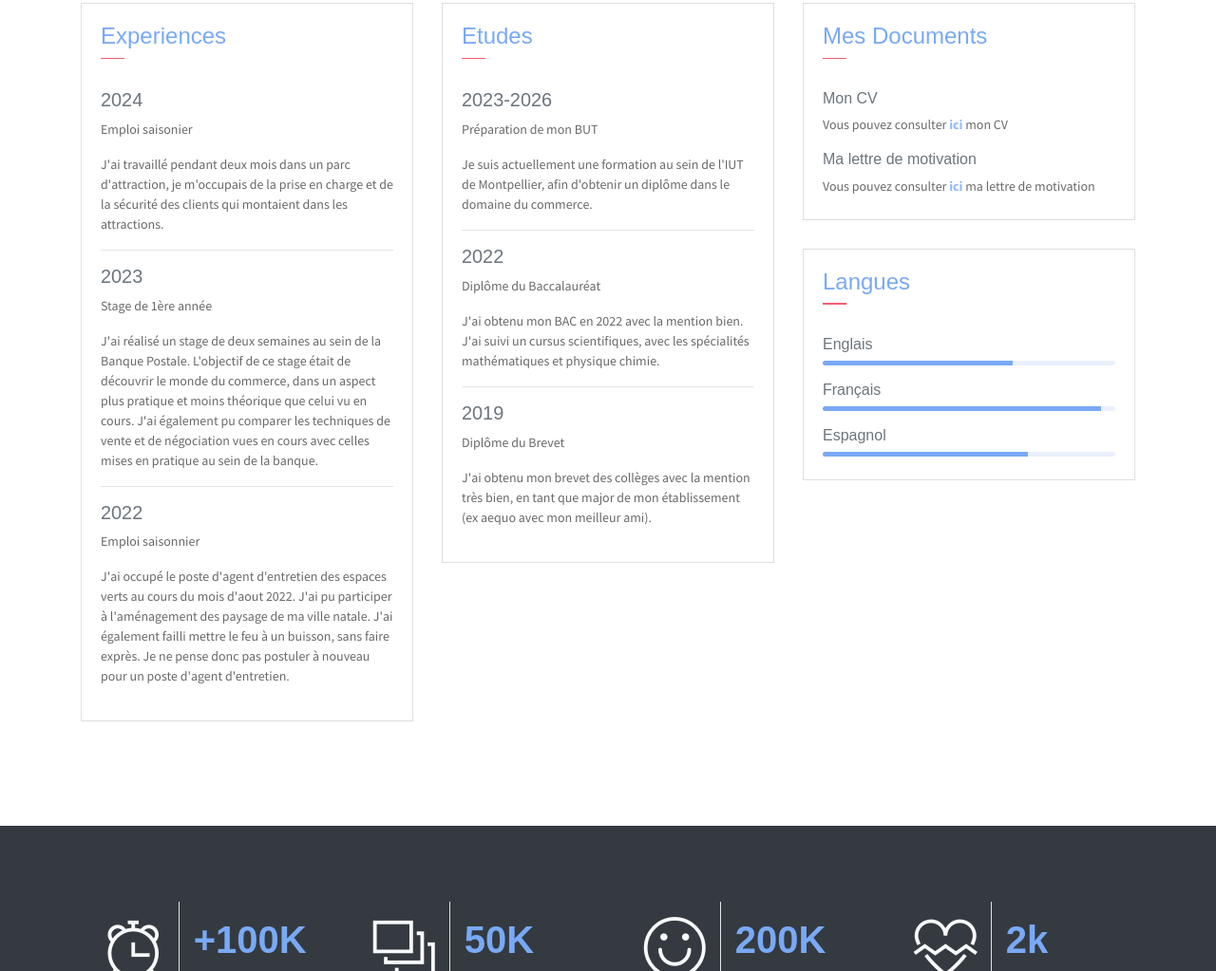
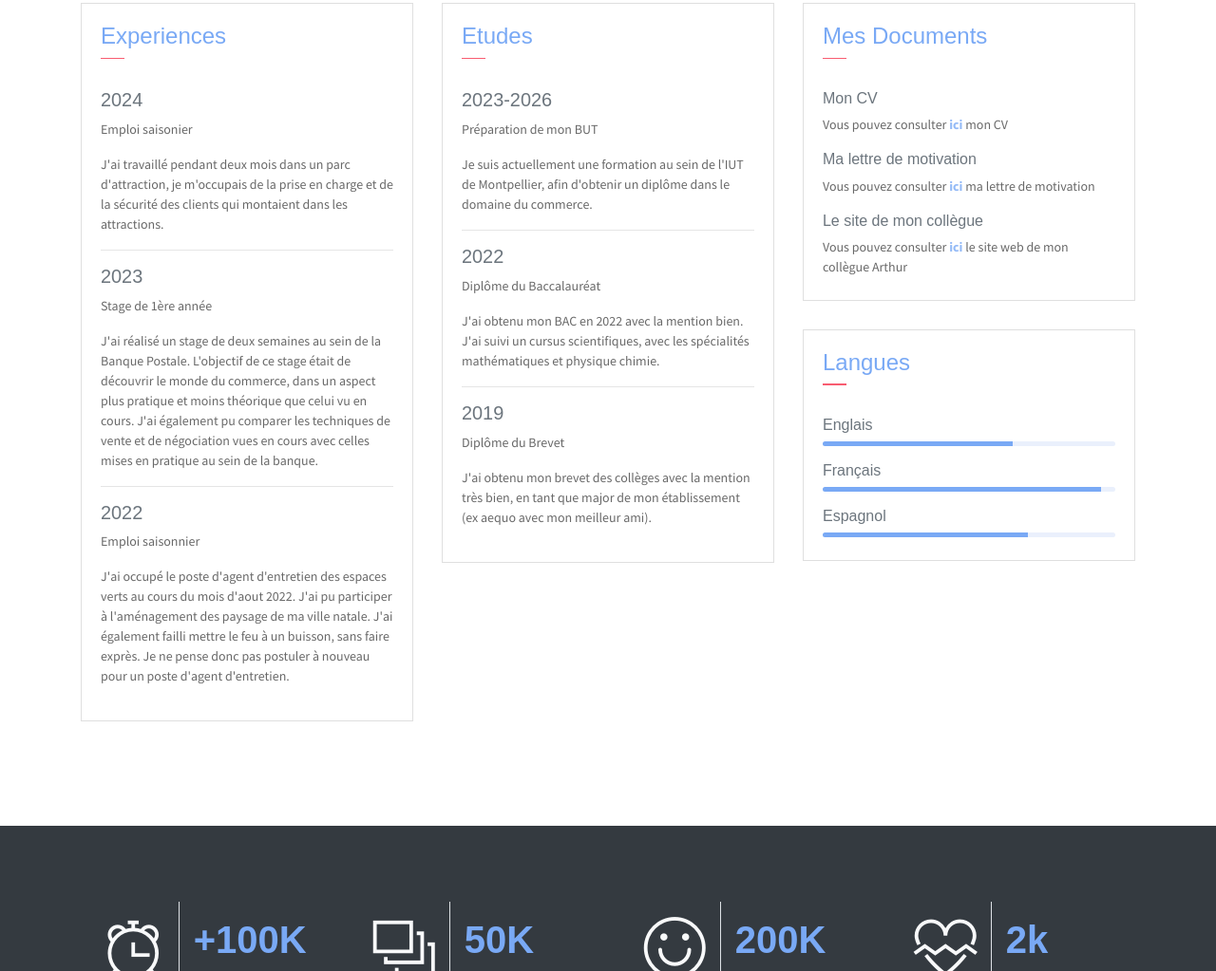
Before and after one commit to mathisld-pro/mathisld-pro.github.io, a plain HTML site: page index.html in a window 1280 px wide. Shown: the part 1399-2422 px from the top of the page at 95% size. Drawn offline with Linux system fonts and the light colour scheme; some packages are replaced by stand-ins of ours.

Commit message:
Update index.html

```diff
--- a/index.html
+++ b/index.html
@@ -177,6 +177,8 @@
                             <p> Vous pouvez consulter <b><a href="CV.LEDILOSQUER.Mathis.C.pdf">ici </a></b>mon CV</p>
                             <h6>Ma lettre de motivation</h6>
                             <p> Vous pouvez consulter <b><a href="LM.pdf">ici </a></b>ma lettre de motivation</p>
+			    <h6>Le site de mon collègue</h6>
+                            <p> Vous pouvez consulter <b><a href="https://arthurcgkz.github.io/arthur.cygankiewicz.github.io/">ici </a></b>le site web de mon collègue Arthur</p>
                         </div>
                     </div>
                     <div class="card">
```
